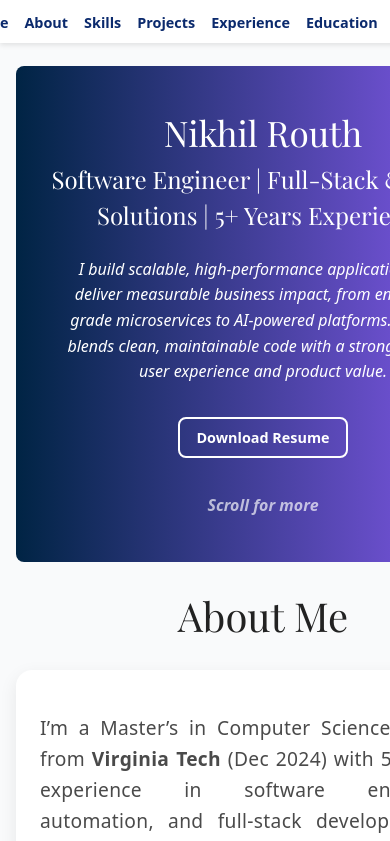
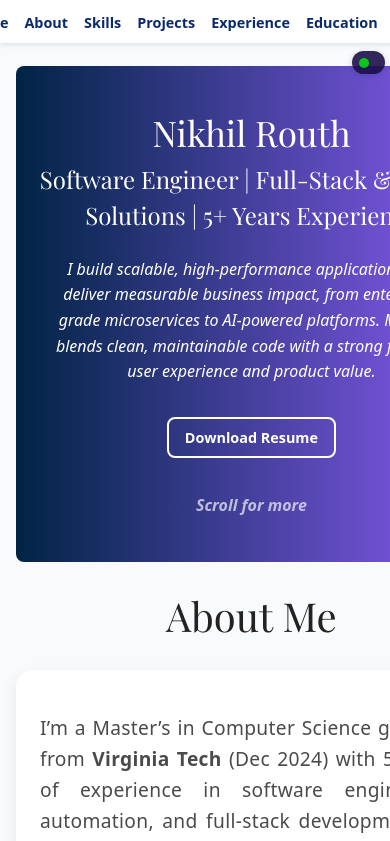
Before and after one commit to nikhilrouth/Nikhil-Routh-Portfolio, a React (Vite) app: page / in a window 390 px wide. Shown: the top 841 px of the page. Built offline with nearby package versions, Linux system fonts and the light colour scheme.

Commit message:
added open to work feature

```diff
--- a/src/App.css
+++ b/src/App.css
@@ -340,14 +340,14 @@ h1, h2, h3 {
   align-items: center;
   gap: 0.8rem;
   color: #4c1d95;
-  font-weight: 600;
-  font-size: 1.1rem;
+  font-weight: bold;
+  font-size: 1.0rem;
   text-decoration: none;
   transition: color 0.3s ease;
 }
 
 .contact-link:hover {
-  color: #1e40af;
+  color: #3157d3;
 
 
 }
@@ -515,3 +515,78 @@ html {
     transform: translateY(0);
   }
 }
+
+/* Top-right badge */
+.open-to-work-badge {
+  position: fixed;
+  top: 0.5rem;
+  right: 2rem;
+  background: #1a0f48e5;
+  color: white;
+  padding: 0.5rem 1rem;
+  border-radius: 20px;
+  display: flex;
+  align-items: center;
+  font-weight: 600;
+  box-shadow: 0 2px 6px rgba(27, 39, 121, 0.2);
+  z-index : 1000;
+  opacity: 1;
+}
+
+.open-to-work-badge .dot {
+  height: 10px;
+  width: 10px;
+  background-color: lime;
+  border-radius: 50%;
+  margin-right: 0.5rem;
+  animation: blink 5s infinite;
+}
+
+@keyframes blink {
+  0%, 50%, 100% { opacity: 1; }
+  25%, 75% { opacity: 0; }
+}
+
+@media (max-width: 768px) {
+  .open-to-work-badge {
+    top: 3.2rem;
+    right: 0.3rem;
+    padding: 0.4rem;
+    font-size: 0;           /* hide text */
+    width: 20px;            /* keep a small clickable area */
+    overflow: hidden;
+    white-space: nowrap;
+    cursor: pointer;
+    transition: font-size 0.3s ease, padding 0.3s ease, width 0.3s ease;
+  }
+
+  .open-to-work-badge:hover {
+    font-size: 1rem;        /* reveal text on hover */
+    padding: 0.4rem 1rem;
+    width: auto;
+  }
+
+  /* keep the dot visible always */
+  .open-to-work-badge .dot {
+    height: 10px;
+    width: 10px;
+    background-color: lime;
+    border-radius: 50%;
+    margin-right: 0.5rem;
+    animation: blink 5s infinite;
+    display: inline-block;
+  }
+}
+
+.footer {
+  width: 100%;
+  padding: 0rem 0rem;
+  background: #f7fafc; /* or your preferred footer background */
+  position: relative;
+  bottom: 0;
+  text-align: center;
+  font-size: 0.8rem;
+  color: #1f0f49;
+
+  z-index: 1000;
+}
--- a/src/App.jsx
+++ b/src/App.jsx
@@ -8,9 +8,16 @@ import Navbar from "./Navbar";
 export default function App() {
   return (
     <div className="app" >
-      <Navbar />
+      <Navbar  />
       {/* Hero Section */}
   <section className="hero" id="home">
+
+  {/* Floating badge */}
+  <div className="open-to-work-badge" >
+    <span className="dot"></span>
+    <span>Open to Work</span>
+  </div>
+
   <h1 className="hero-title">Nikhil Routh</h1>
   <h2 className="hero-subtitle"><strong>Software Engineer | Full-Stack & Cloud Solutions | 5+ Years Experience</strong></h2>
   <p className="hero-pitch">
@@ -28,6 +35,8 @@ export default function App() {
     </a>
 
   </div>
+
+
  <a
   href="#about"
   style={{
@@ -182,6 +191,13 @@ export default function App() {
         </a>
       </div>
     </section>
+
+    <footer className="footer">
+  <p>© {new Date().getFullYear()} Nikhil Routh. All rights reserved.</p>
+</footer>
     </div>
+
+
   );
+
 }
```
